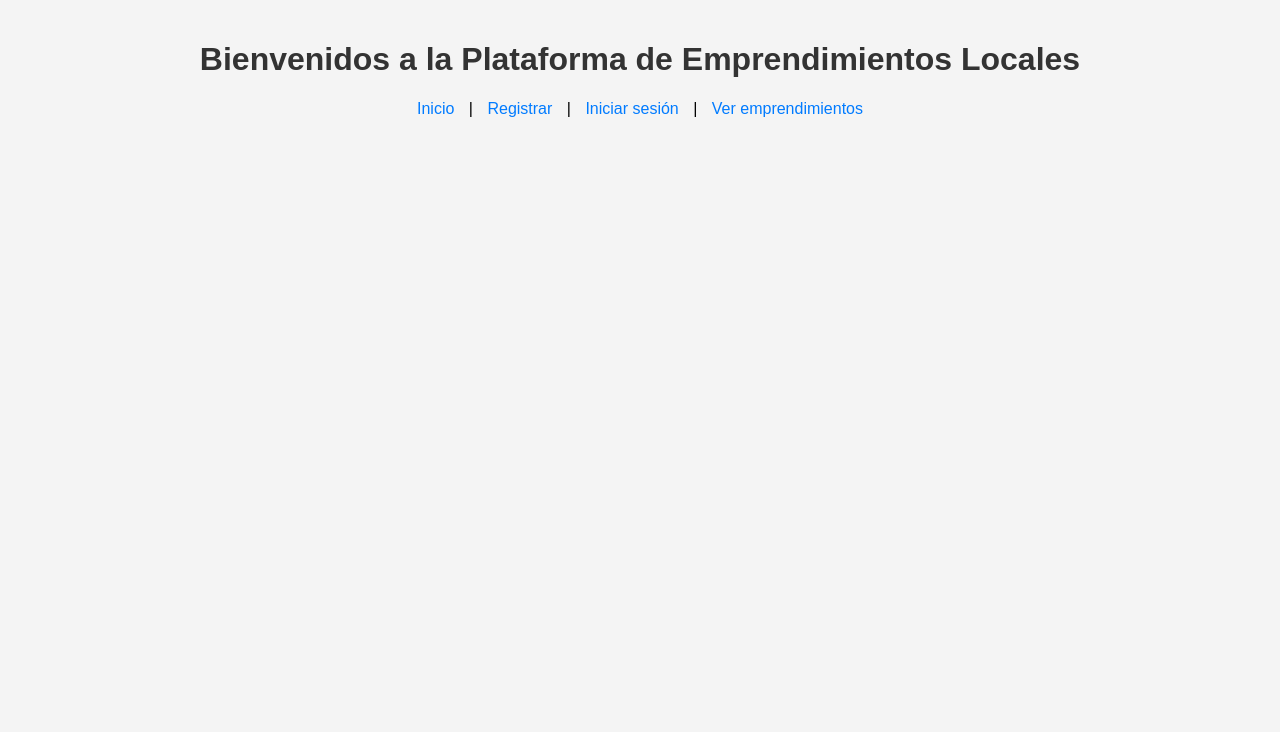
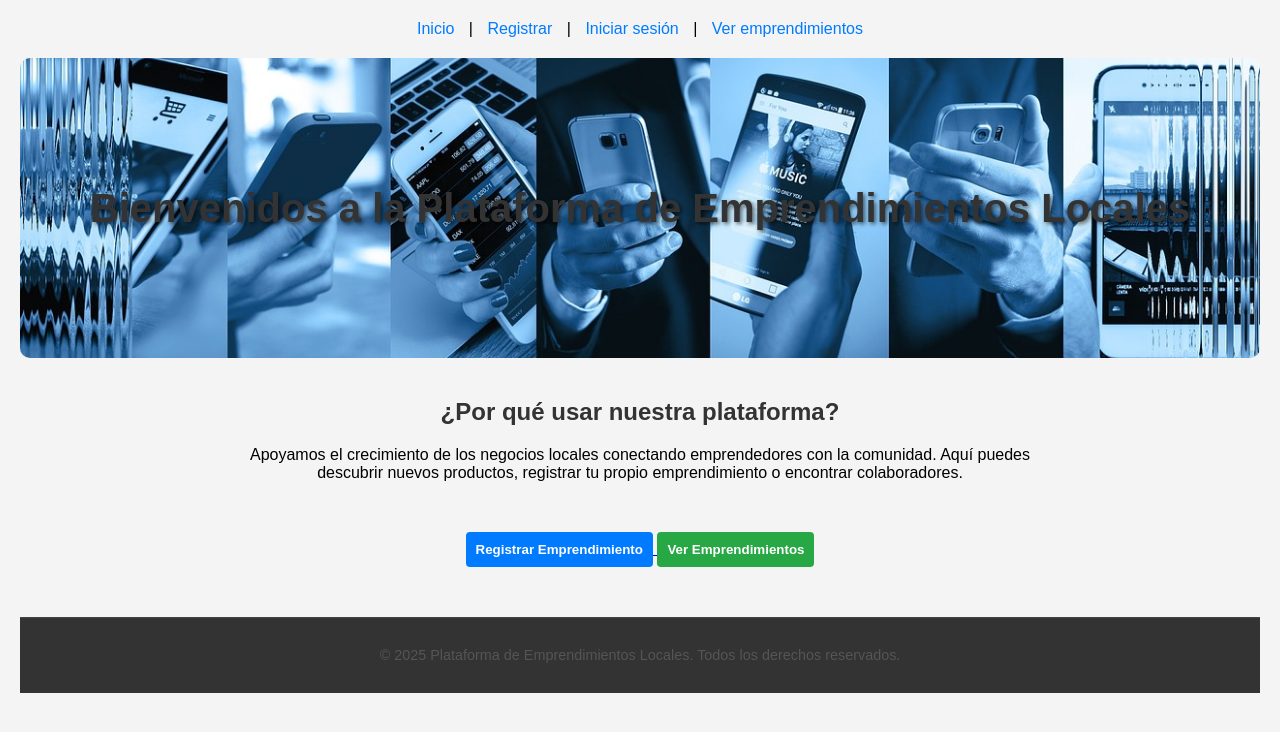
Before and after one commit to Jairo221451/WEB-EMPRENDIMIENTO, a plain HTML site: page index.html in a window 1280 px wide. Drawn offline with Linux system fonts and the light colour scheme.

Commit message:
Mejorado de interfaz inicial

```diff
--- a/css/styles.css
+++ b/css/styles.css
@@ -69,3 +69,32 @@ body {
     max-width: 600px;
     box-shadow: 0 0 8px rgba(0,0,0,0.1);
   }
+
+  .hero-banner {
+    background-image: url('../image.jpg');
+    background-size: cover;
+    background-position: center;
+    height: 300px;
+    display: flex;
+    align-items: center;
+    justify-content: center;
+    border-radius: 10px;
+    margin-bottom: 40px;
+    color: white;
+    text-shadow: 2px 2px 4px rgba(0,0,0,0.6);
+  }
+
+  .hero-banner h1 {
+    font-size: 2.5em;
+    margin: 0;
+  }
+
+  footer {
+    background-color: #333;
+    color: white;
+    text-align: center;
+    padding: 15px 0;
+    margin-top: 40px;
+    font-size: 0.9em;
+    border-top: 1px solid #444;
+  }
--- a/index.html
+++ b/index.html
@@ -7,13 +7,44 @@
   <link rel="stylesheet" href="css/styles.css" />
 </head>
 <body>
-  <h1>Bienvenidos a la Plataforma de Emprendimientos Locales</h1>
-  <script src="js/app.js"></script>
-</body>
-</html>
-<nav>
+
+  <!-- Navegación -->
+  <nav>
     <a href="index.html">Inicio</a> |
     <a href="register.html">Registrar</a> |
     <a href="login.html">Iniciar sesión</a> |
     <a href="emprendimientos.html">Ver emprendimientos</a>
   </nav>
+
+  <!-- Banner con imagen de fondo -->
+    <div class="hero-banner">
+        <h1>Bienvenidos a la Plataforma de Emprendimientos Locales</h1>
+    </div>
+
+
+  <!-- Sección principal -->
+  <section style="text-align:center; margin: 30px auto; max-width: 800px;">
+    <h2>¿Por qué usar nuestra plataforma?</h2>
+    <p>
+      Apoyamos el crecimiento de los negocios locales conectando emprendedores con la comunidad.
+      Aquí puedes descubrir nuevos productos, registrar tu propio emprendimiento o encontrar colaboradores.
+    </p>
+
+    <div style="margin-top: 30px;">
+      <a href="register.html">
+        <button style="width:auto;">Registrar Emprendimiento</button>
+      </a>
+      <a href="emprendimientos.html">
+        <button style="width:auto; background-color: #28a745;">Ver Emprendimientos</button>
+      </a>
+    </div>
+  </section>
+
+  <!-- Pie de página -->
+  <footer style="text-align:center; margin-top: 50px; font-size: 0.9em; color: #555;">
+    <p>&copy; 2025 Plataforma de Emprendimientos Locales. Todos los derechos reservados.</p>
+  </footer>
+
+  <script src="js/app.js"></script>
+</body>
+</html>
```
Also changed, not shown: emprendimientos.html (+1 -1 lines), login.html (+1 -1 lines), register.html (+1 -1 lines), image.jpg (added), 2 other files.
